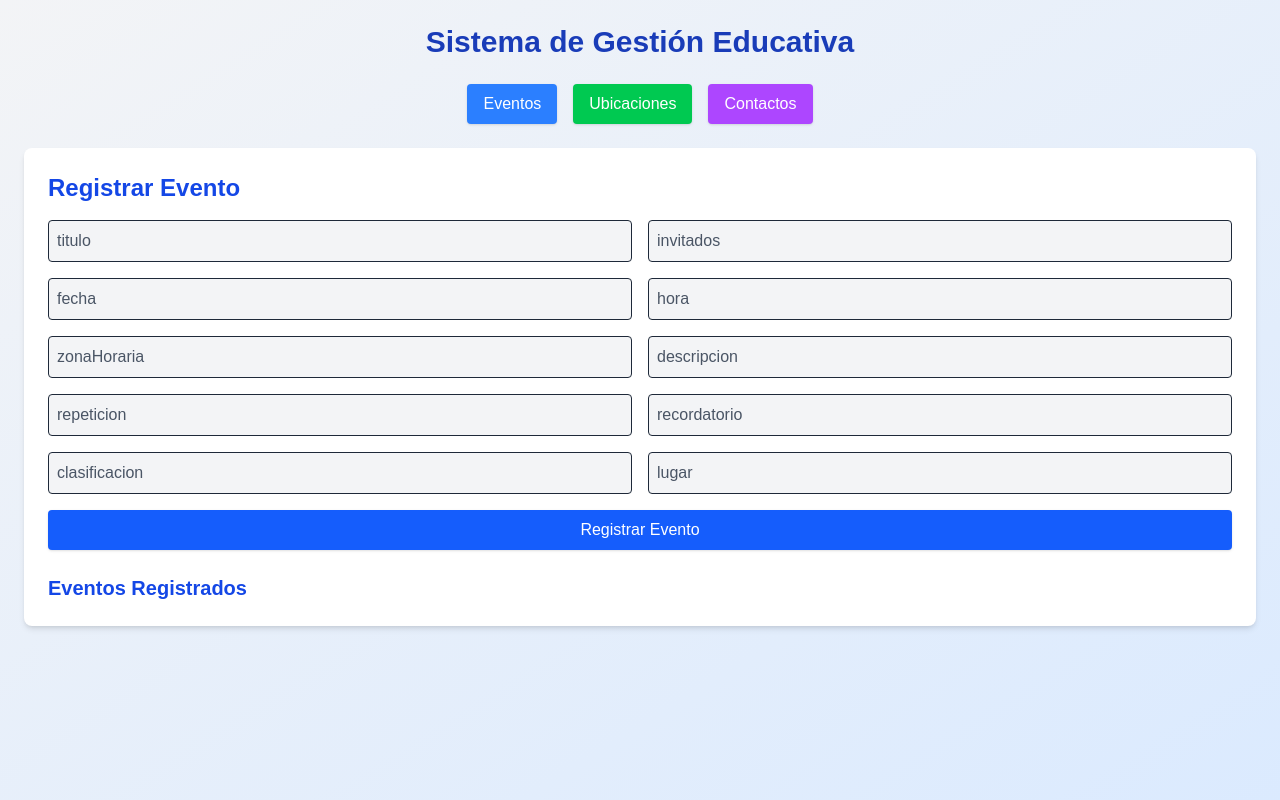
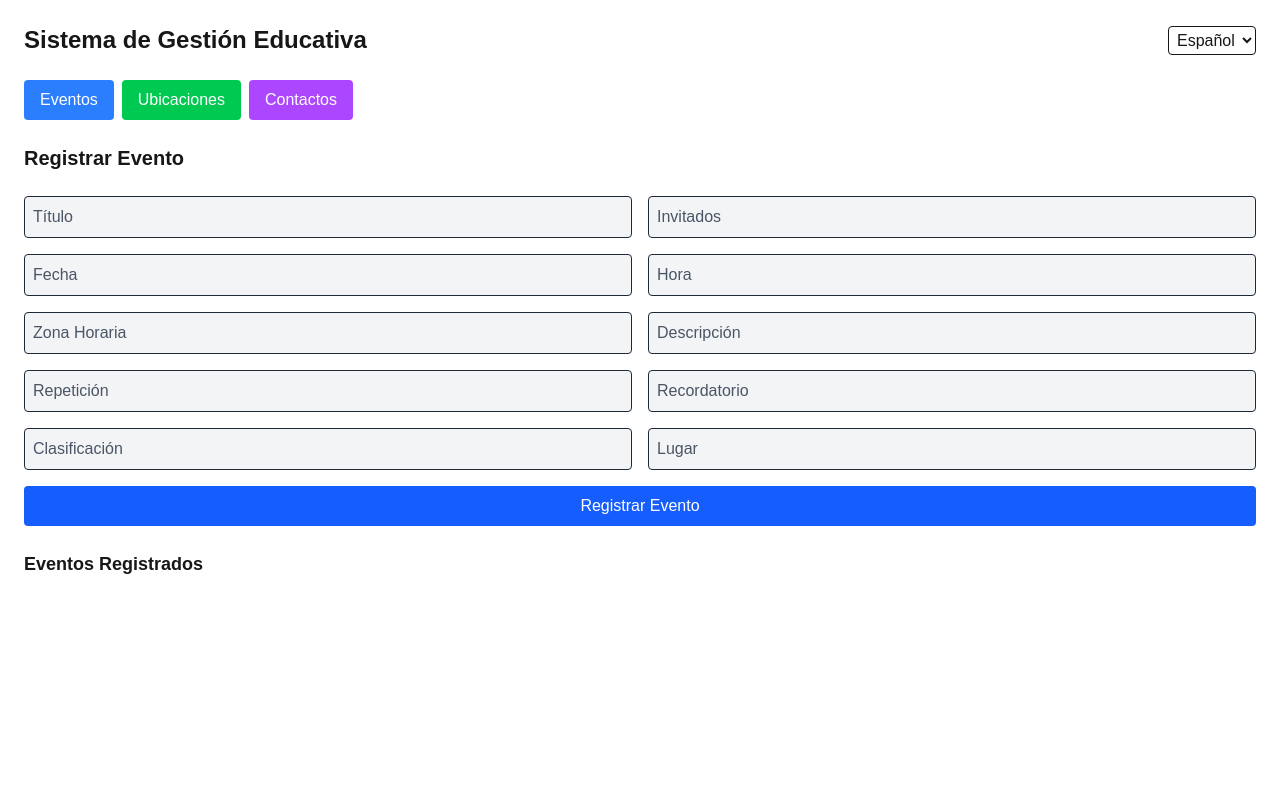
Before and after one commit to Juanitox566/eventos-institucion, a Next.js app: page / in a window 1280 px wide. Built offline with nearby package versions, Linux system fonts and the light colour scheme.

Commit message:
Update page.js

```diff
--- a/src/app/page.js
+++ b/src/app/page.js
@@ -2,8 +2,83 @@
 
 import { useState } from "react";
 
+const translations = {
+  es: {
+    title: "Sistema de Gestión Educativa",
+    eventos: "Eventos",
+    ubicaciones: "Ubicaciones",
+    contactos: "Contactos",
+    registrarEvento: "Registrar Evento",
+    registrarUbicacion: "Registrar Ubicación",
+    registrarContacto: "Registrar Contacto",
+    eventosRegistrados: "Eventos Registrados",
+    ubicacionesRegistradas: "Ubicaciones Registradas",
+    contactosRegistrados: "Contactos Registrados",
+    placeholder: {
+      titulo: "Título",
+      invitados: "Invitados",
+      fecha: "Fecha",
+      hora: "Hora",
+      zonaHoraria: "Zona Horaria",
+      descripcion: "Descripción",
+      repeticion: "Repetición",
+      recordatorio: "Recordatorio",
+      clasificacion: "Clasificación",
+      lugar: "Lugar",
+      direccion: "Dirección",
+      coordenadas: "Coordenadas",
+      saludo: "Saludo",
+      nombreCompleto: "Nombre Completo",
+      identificacion: "Identificación",
+      correo: "Correo",
+      telefono: "Teléfono",
+      fotografia: "Fotografía"
+    },
+    btnRegistrarEvento: "Registrar Evento",
+    btnRegistrarUbicacion: "Registrar Ubicación",
+    btnRegistrarContacto: "Registrar Contacto",
+  },
+  en: {
+    title: "Educational Management System",
+    eventos: "Events",
+    ubicaciones: "Locations",
+    contactos: "Contacts",
+    registrarEvento: "Register Event",
+    registrarUbicacion: "Register Location",
+    registrarContacto: "Register Contact",
+    eventosRegistrados: "Registered Events",
+    ubicacionesRegistradas: "Registered Locations",
+    contactosRegistrados: "Registered Contacts",
+    placeholder: {
+      titulo: "Title",
+      invitados: "Guests",
+      fecha: "Date",
+      hora: "Time",
+      zonaHoraria: "Time Zone",
+      descripcion: "Description",
+      repeticion: "Repetition",
+      recordatorio: "Reminder",
+      clasificacion: "Classification",
+      lugar: "Place",
+      direccion: "Address",
+      coordenadas: "Coordinates",
+      saludo: "Salutation",
+      nombreCompleto: "Full Name",
+      identificacion: "ID",
+      correo: "Email",
+      telefono: "Phone",
+      fotografia: "Photo"
+    },
+    btnRegistrarEvento: "Register Event",
+    btnRegistrarUbicacion: "Register Location",
+    btnRegistrarContacto: "Register Contact",
+  },
+};
+
 export default function EventManagerApp() {
   const [view, setView] = useState("eventos");
+  const [lang, setLang] = useState("es");
+  const t = translations[lang];
 
   const [events, setEvents] = useState([]);
   const [locations, setLocations] = useState([]);
@@ -82,104 +157,110 @@ export default function EventManagerApp() {
   };
 
   return (
-    <div className="p-6 space-y-6 bg-gradient-to-br from-gray-100 to-blue-100 min-h-screen">
-      <h1 className="text-3xl font-bold text-center text-blue-800">Sistema de Gestión Educativa</h1>
+    <div className="p-6 space-y-6">
+      <div className="flex justify-between items-center">
+        <h1 className="text-2xl font-bold">{t.title}</h1>
+        <select value={lang} onChange={(e) => setLang(e.target.value)} className="border p-1 rounded">
+          <option value="es">Español</option>
+          <option value="en">English</option>
+        </select>
+      </div>
 
-      <div className="flex justify-center space-x-4">
-        <button onClick={() => setView("eventos")} className="px-4 py-2 bg-blue-500 hover:bg-blue-600 text-white rounded shadow">Eventos</button>
-        <button onClick={() => setView("ubicaciones")} className="px-4 py-2 bg-green-500 hover:bg-green-600 text-white rounded shadow">Ubicaciones</button>
-        <button onClick={() => setView("contactos")} className="px-4 py-2 bg-purple-500 hover:bg-purple-600 text-white rounded shadow">Contactos</button>
+      <div className="space-x-2">
+        <button onClick={() => setView("eventos")} className="px-4 py-2 bg-blue-500 text-white rounded">{t.eventos}</button>
+        <button onClick={() => setView("ubicaciones")} className="px-4 py-2 bg-green-500 text-white rounded">{t.ubicaciones}</button>
+        <button onClick={() => setView("contactos")} className="px-4 py-2 bg-purple-500 text-white rounded">{t.contactos}</button>
       </div>
 
       {view === "eventos" && (
-        <div className="bg-white rounded-lg p-6 shadow-md">
-          <h2 className="text-2xl font-semibold text-blue-700 mb-4">Registrar Evento</h2>
+        <>
+          <h2 className="text-xl font-semibold">{t.registrarEvento}</h2>
           <form onSubmit={handleEventSubmit} className="grid grid-cols-1 md:grid-cols-2 gap-4">
             {Object.keys(eventForm).map((key) => (
               <input
                 key={key}
                 name={key}
-                placeholder={key}
+                placeholder={t.placeholder[key] || key}
                 value={eventForm[key]}
                 onChange={handleChange(setEventForm)}
                 className="border p-2 rounded bg-gray-100 text-gray-800 placeholder-gray-600"
               />
             ))}
-            <button type="submit" className="col-span-full bg-blue-600 hover:bg-blue-700 text-white p-2 rounded shadow">Registrar Evento</button>
+            <button type="submit" className="col-span-full bg-blue-600 text-white p-2 rounded">{t.btnRegistrarEvento}</button>
           </form>
 
-          <h2 className="text-xl font-semibold mt-6 text-blue-700">Eventos Registrados</h2>
+          <h2 className="text-lg font-semibold mt-6">{t.eventosRegistrados}</h2>
           {events.map((event, i) => (
-            <div key={i} className="border p-4 rounded bg-blue-50 shadow-sm mt-2">
-              <strong className="text-blue-800">{event.titulo}</strong>
-              <p>Invitados: {event.invitados}</p>
-              <p>Fecha y hora: {event.fecha} {event.hora} ({event.zonaHoraria})</p>
-              <p>Descripción: {event.descripcion}</p>
-              <p>Repetición: {event.repeticion}</p>
-              <p>Recordatorio: {event.recordatorio}</p>
-              <p>Clasificación: {event.clasificacion}</p>
-              <p>Lugar: {event.lugar}</p>
+            <div key={i} className="border p-4 rounded">
+              <strong>{event.titulo}</strong>
+              <p>{t.placeholder.invitados}: {event.invitados}</p>
+              <p>{t.placeholder.fecha} y {t.placeholder.hora}: {event.fecha} {event.hora} ({event.zonaHoraria})</p>
+              <p>{t.placeholder.descripcion}: {event.descripcion}</p>
+              <p>{t.placeholder.repeticion}: {event.repeticion}</p>
+              <p>{t.placeholder.recordatorio}: {event.recordatorio}</p>
+              <p>{t.placeholder.clasificacion}: {event.clasificacion}</p>
+              <p>{t.placeholder.lugar}: {event.lugar}</p>
             </div>
           ))}
-        </div>
+        </>
       )}
 
       {view === "ubicaciones" && (
-        <div className="bg-white rounded-lg p-6 shadow-md">
-          <h2 className="text-2xl font-semibold text-green-700 mb-4">Registrar Ubicación</h2>
+        <>
+          <h2 className="text-xl font-semibold">{t.registrarUbicacion}</h2>
           <form onSubmit={handleLocationSubmit} className="grid grid-cols-1 md:grid-cols-2 gap-4">
             {Object.keys(locationForm).map((key) => (
               <input
                 key={key}
                 name={key}
-                placeholder={key}
+                placeholder={t.placeholder[key] || key}
                 value={locationForm[key]}
                 onChange={handleChange(setLocationForm)}
                 className="border p-2 rounded bg-gray-100 text-gray-800 placeholder-gray-600"
               />
             ))}
-            <button type="submit" className="col-span-full bg-green-600 hover:bg-green-700 text-white p-2 rounded shadow">Registrar Ubicación</button>
+            <button type="submit" className="col-span-full bg-green-600 text-white p-2 rounded">{t.btnRegistrarUbicacion}</button>
           </form>
 
-          <h2 className="text-xl font-semibold mt-6 text-green-700">Ubicaciones Registradas</h2>
+          <h2 className="text-lg font-semibold mt-6">{t.ubicacionesRegistradas}</h2>
           {locations.map((loc, i) => (
-            <div key={i} className="border p-4 rounded bg-green-50 shadow-sm mt-2">
-              <strong className="text-green-800">{loc.titulo}</strong>
-              <p>Dirección: {loc.direccion}</p>
-              <p>Coordenadas: {loc.coordenadas}</p>
+            <div key={i} className="border p-4 rounded">
+              <strong>{loc.titulo}</strong>
+              <p>{t.placeholder.direccion}: {loc.direccion}</p>
+              <p>{t.placeholder.coordenadas}: {loc.coordenadas}</p>
             </div>
           ))}
-        </div>
+        </>
       )}
 
       {view === "contactos" && (
-        <div className="bg-white rounded-lg p-6 shadow-md">
-          <h2 className="text-2xl font-semibold text-purple-700 mb-4">Registrar Contacto</h2>
+        <>
+          <h2 className="text-xl font-semibold">{t.registrarContacto}</h2>
           <form onSubmit={handleContactSubmit} className="grid grid-cols-1 md:grid-cols-2 gap-4">
             {Object.keys(contactForm).map((key) => (
               <input
                 key={key}
                 name={key}
-                placeholder={key}
+                placeholder={t.placeholder[key] || key}
                 value={contactForm[key]}
                 onChange={handleChange(setContactForm)}
                 className="border p-2 rounded bg-gray-100 text-gray-800 placeholder-gray-600"
               />
             ))}
-            <button type="submit" className="col-span-full bg-purple-600 hover:bg-purple-700 text-white p-2 rounded shadow">Registrar Contacto</button>
+            <button type="submit" className="col-span-full bg-purple-600 text-white p-2 rounded">{t.btnRegistrarContacto}</button>
           </form>
 
-          <h2 className="text-xl font-semibold mt-6 text-purple-700">Contactos Registrados</h2>
+          <h2 className="text-lg font-semibold mt-6">{t.contactosRegistrados}</h2>
           {contacts.map((contact, i) => (
-            <div key={i} className="border p-4 rounded bg-purple-50 shadow-sm mt-2">
-              <strong className="text-purple-800">{contact.saludo} {contact.nombreCompleto}</strong>
-              <p>ID: {contact.identificacion}</p>
-              <p>Email: {contact.correo}</p>
-              <p>Teléfono: {contact.telefono}</p>
-              <p>Foto: {contact.fotografia}</p>
+            <div key={i} className="border p-4 rounded">
+              <strong>{contact.saludo} {contact.nombreCompleto}</strong>
+              <p>{t.placeholder.identificacion}: {contact.identificacion}</p>
+              <p>{t.placeholder.correo}: {contact.correo}</p>
+              <p>{t.placeholder.telefono}: {contact.telefono}</p>
+              <p>{t.placeholder.fotografia}: {contact.fotografia}</p>
             </div>
           ))}
-        </div>
+        </>
       )}
     </div>
   );
```
